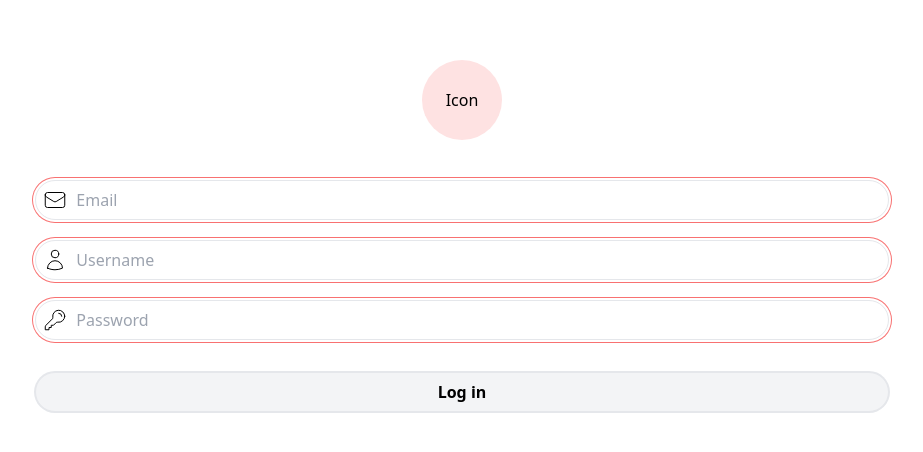
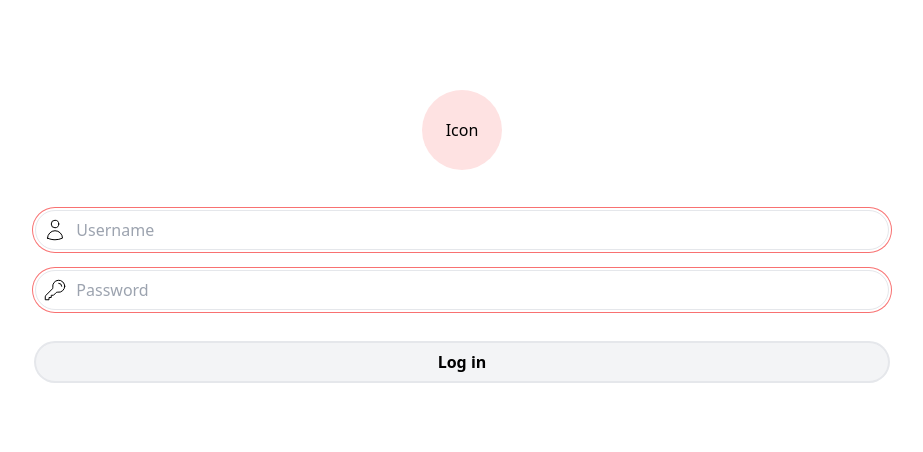
Before and after one commit to HRCEO/login-form, a Next.js app: page / in a window 1280 px wide. Shown: the part 164-616 px from the top of the page, without its empty margins (178-1101 px from the left). Built offline with nearby package versions, Linux system fonts and the light colour scheme.

Commit message:
fix: code clear

```diff
--- a/app/page.tsx
+++ b/app/page.tsx
@@ -2,56 +2,30 @@
 import FormButton from '@/components/FormButton';
 import FormInput from '@/components/FormInput';
 import React from 'react';
-import { useFormState, useFormStatus } from 'react-dom';
+import { useFormState } from 'react-dom';
 import { handleLoginForm } from './loginAction';
-
-
-
-const IconTypes = {
-  user : "M15.75 6a3.75 3.75 0 1 1-7.5 0 3.75 3.75 0 0 1 7.5 0ZM4.501 20.118a7.5 7.5 0 0 1 14.998 0A17.933 17.933 0 0 1 12 21.75c-2.676 0-5.216-.584-7.499-1.632Z",
-  email:"M21.75 6.75v10.5a2.25 2.25 0 0 1-2.25 2.25h-15a2.25 2.25 0 0 1-2.25-2.25V6.75m19.5 0A2.25 2.25 0 0 0 19.5 4.5h-15a2.25 2.25 0 0 0-2.25 2.25m19.5 0v.243a2.25 2.25 0 0 1-1.07 1.916l-7.5 4.615a2.25 2.25 0 0 1-2.36 0L3.32 8.91a2.25 2.25 0 0 1-1.07-1.916V6.75",
-  password:"M15.75 5.25a3 3 0 0 1 3 3m3 0a6 6 0 0 1-7.029 5.912c-.563-.097-1.159.026-1.563.43L10.5 17.25H8.25v2.25H6v2.25H2.25v-2.818c0-.597.237-1.17.659-1.591l6.499-6.499c.404-.404.527-1 .43-1.563A6 6 0 1 1 21.75 8.25Z",
-  check:"m4.5 12.75 6 6 9-13.5"
-}
+import SvgIcon from '@/components/SvgIcon';
+import { IconTypes } from '@/lib/constant';
 
 const LoginPage = () => {
-
   const [state, action] = useFormState(handleLoginForm,null)
 
   return (
     <div className='flex flex-col items-center w-full'>
       <div className='flex justify-center items-center rounded-full size-20 bg-red-100 mb-10'>Icon</div>
       <form action={action} className='flex flex-col justify-center gap-5 w-4/6'>
-        <div className='flex relative'>
-            <SvgIcon iconType={IconTypes.email} />
-            <FormInput name='email' type='email' placeholder='Email' />
-        </div>
-        <div className='flex relative'>
-            <SvgIcon iconType={IconTypes.user}/>
-            <FormInput name='username' placeholder='Username' />
-        </div>
-        <div className='flex relative'>
-            <SvgIcon iconType={IconTypes.password}/>
-            <FormInput errors={state?.error ?? []} type='password' name='password' placeholder='Password' />
-        </div>
-       <FormButton/>
-       { state === 'OK' &&
+
+        <FormInput iconComponent={<SvgIcon iconType={IconTypes.user}/>} name='username' placeholder='Username' />
+        <FormInput iconComponent={<SvgIcon iconType={IconTypes.password}/>} errors={state?.error ?? []} type='password' name='password' placeholder='Password'/>
+        <FormButton/>
+        {state === 'OK' &&
           <div className='flex relative'>
               <SvgIcon iconType={IconTypes.check}/>
               <div className='w-full pl-10 font-bold bg-green-400 rounded-full h-10 content-center'>Welcome back!</div>
-          </div>
-       }
+          </div>}
       </form>
     </div>
   );
 };
 
 export default LoginPage;
-
-const SvgIcon = ({iconType}:{iconType:string}) =>{
-  return <div className='absolute left-0 top-1/2 z-10 transform -translate-y-1/2 ml-2'>
-    <svg xmlns="http://www.w3.org/2000/svg" fill="none" viewBox="0 0 24 24" strokeWidth={1} stroke="currentColor" className="size-6">
-    <path strokeLinecap="round" strokeLinejoin="round" d={iconType} />
-  </svg>
-    </div>
-}
--- a/components/FormInput.tsx
+++ b/components/FormInput.tsx
@@ -1,6 +1,7 @@
-import React, { InputHTMLAttributes } from 'react';
+import React, { InputHTMLAttributes, ReactNode } from 'react';
 
 interface FormInputProps extends InputHTMLAttributes<HTMLInputElement> {
+    iconComponent?:ReactNode
     name:string
     placeholder:string
     errors?: string[];
@@ -8,9 +9,10 @@ interface FormInputProps extends InputHTMLAttributes<HTMLInputElement> {
 
 const className = 'w-full h-10 pl-10 border rounded-full outline-none ring-1 ring-gray-200 focus:ring-gray-200 focus:ring-offset-2 invalid:ring-red-400 invalid:ring-offset-2'
 
-const FormInput = ({name,placeholder, errors, ...rest}:FormInputProps) => {
+const FormInput = ({name,placeholder, errors,iconComponent, ...rest}:FormInputProps) => {
     return (
         <div className='w-full relative'>
+            {iconComponent}
             <input className={className} {...rest} required name={name} placeholder={placeholder}></input>
             <div className='absolute'>
             {errors?.map((error, index) => (
--- /dev/null
+++ b/components/SvgIcon.tsx
@@ -0,0 +1,11 @@
+import React from 'react';
+
+const SvgIcon = ({iconType}:{iconType:string}) =>{
+    return <div className='absolute left-0 top-1/2 z-10 transform -translate-y-1/2 ml-2'>
+    <svg xmlns="http://www.w3.org/2000/svg" fill="none" viewBox="0 0 24 24" strokeWidth={1} stroke="currentColor" className="size-6">
+    <path strokeLinecap="round" strokeLinejoin="round" d={iconType} />
+  </svg>
+    </div>
+};
+
+export default SvgIcon;
--- /dev/null
+++ b/lib/constant.ts
@@ -0,0 +1,6 @@
+export const IconTypes = {
+    user : "M15.75 6a3.75 3.75 0 1 1-7.5 0 3.75 3.75 0 0 1 7.5 0ZM4.501 20.118a7.5 7.5 0 0 1 14.998 0A17.933 17.933 0 0 1 12 21.75c-2.676 0-5.216-.584-7.499-1.632Z",
+    email:"M21.75 6.75v10.5a2.25 2.25 0 0 1-2.25 2.25h-15a2.25 2.25 0 0 1-2.25-2.25V6.75m19.5 0A2.25 2.25 0 0 0 19.5 4.5h-15a2.25 2.25 0 0 0-2.25 2.25m19.5 0v.243a2.25 2.25 0 0 1-1.07 1.916l-7.5 4.615a2.25 2.25 0 0 1-2.36 0L3.32 8.91a2.25 2.25 0 0 1-1.07-1.916V6.75",
+    password:"M15.75 5.25a3 3 0 0 1 3 3m3 0a6 6 0 0 1-7.029 5.912c-.563-.097-1.159.026-1.563.43L10.5 17.25H8.25v2.25H6v2.25H2.25v-2.818c0-.597.237-1.17.659-1.591l6.499-6.499c.404-.404.527-1 .43-1.563A6 6 0 1 1 21.75 8.25Z",
+    check:"m4.5 12.75 6 6 9-13.5"
+}
--- a/package.json
+++ b/package.json
@@ -11,7 +11,8 @@
   "dependencies": {
     "next": "14.2.3",
     "react": "^18",
-    "react-dom": "^18"
+    "react-dom": "^18",
+    "zod": "^3.23.8"
   },
   "devDependencies": {
     "@types/node": "^20",
```
Also changed, not shown: 1 other file (tests, documents, lock files or other folders).
